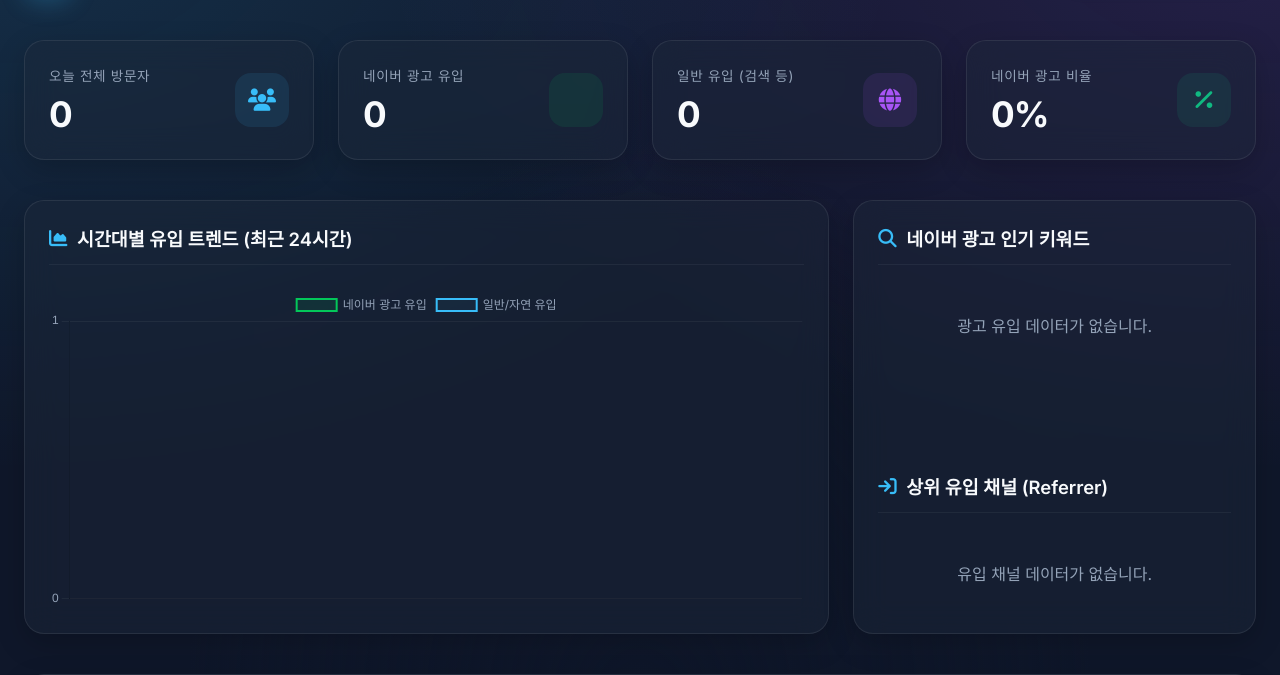
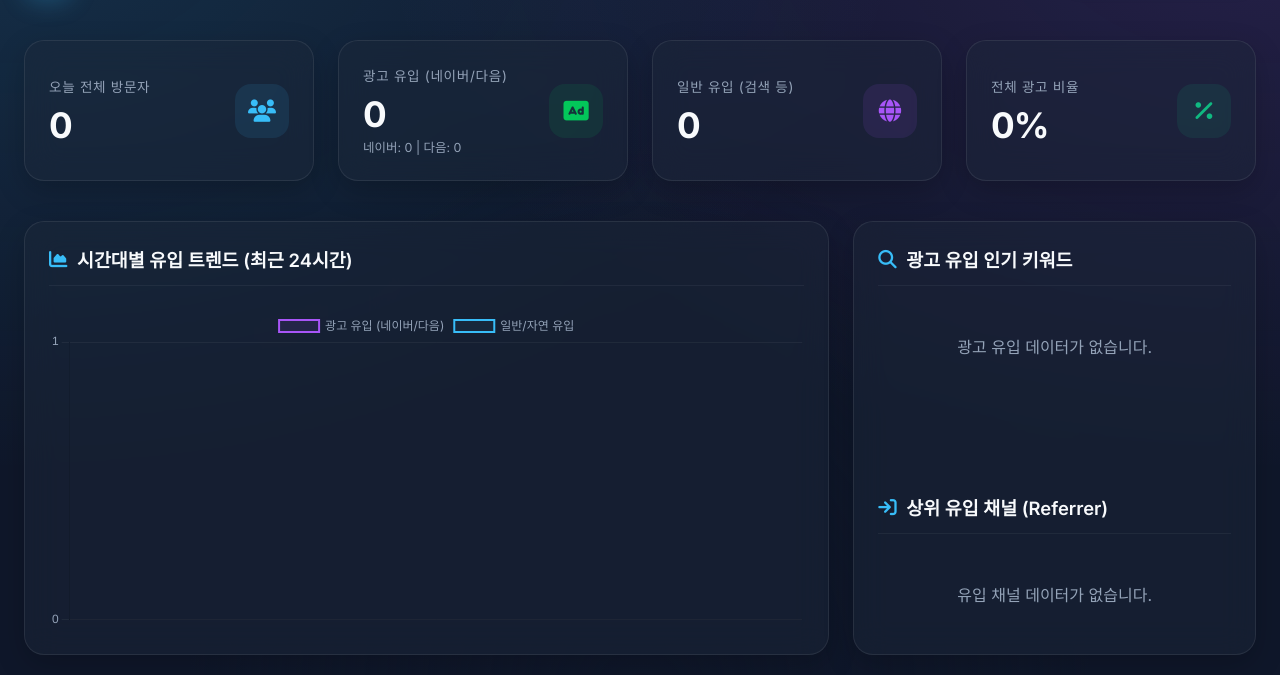
Before and after one commit to bnc4233/114check, a Flask app: page /admin in a window 1280 px wide. Shown: the part 93-768 px from the top of the page. Run offline with Flask 3, Linux system fonts and the light colour scheme; data that the repository does not hold is empty; some libraries are stand-ins or nearby versions.

Commit message:
다음광고유입추가

```diff
--- a/app.py
+++ b/app.py
@@ -33,32 +33,30 @@ def detect_device(user_agent):
 
 def parse_naver_ads(url, referrer):
     """
-    Parses Naver ad parameters from the URL and checks the referrer.
-    Naver parameters: n_media, n_query, n_rank, n_ad_group, n_ad, n_keyword
+    Parses Naver and Daum ad parameters from the URL and checks the referrer.
+    - Return value for is_ad_type: 0 (Organic), 1 (Naver Ad), 2 (Daum Ad)
     """
-    is_naver_ad = False
+    is_ad_type = 0
     keyword = None
     media = None
     ad_group = None
     ad_id = None
 
     if not url:
-        return is_naver_ad, keyword, media, ad_group, ad_id
+        return is_ad_type, keyword, media, ad_group, ad_id
 
     # Parse URL parameters
     parsed_url = urllib.parse.urlparse(url)
     params = urllib.parse.parse_qs(parsed_url.query)
 
-    # Check for Naver tracking parameters (e.g. n_media, n_query)
-    # The parameters are returned as lists by parse_qs
+    # 1. Check for Naver tracking parameters (e.g. n_media, n_query)
     if 'n_media' in params or 'n_query' in params or 'n_keyword' in params:
-        is_naver_ad = True
+        is_ad_type = 1
 
         # Decode keyword (usually in n_query)
         if 'n_query' in params:
             raw_keyword = params['n_query'][0]
             try:
-                # Naver keyword is URL encoded
                 keyword = urllib.parse.unquote(raw_keyword)
             except Exception:
                 keyword = raw_keyword
@@ -66,7 +64,6 @@ def parse_naver_ads(url, referrer):
         # Extract media source
         if 'n_media' in params:
             media_code = params['n_media'][0]
-            # Map common Naver media codes if known, else display code
             media_map = {
                 '1': '네이버_통합검색(PC)',
                 '2': '네이버_통합검색(모바일)',
@@ -74,7 +71,7 @@ def parse_naver_ads(url, referrer):
                 '4': '네이버_블로그/카페',
                 '5': '네이버_쇼핑'
             }
-            media = media_map.get(media_code, f"기타매체({media_code})")
+            media = media_map.get(media_code, f"네이버_기타매체({media_code})")
 
         # Extract ad group and ad ID
         if 'n_ad_group' in params:
@@ -82,12 +79,57 @@ def parse_naver_ads(url, referrer):
         if 'n_ad' in params:
             ad_id = params['n_ad'][0]
 
-    # Double check Referrer as fallback for organic Naver search or ad clicks
-    if not is_naver_ad and referrer:
+    # 2. Check for Daum / Kakao Keyword Ads tracking parameters (e.g. DMKW, k_query, k_keyword)
+    elif any(k in params for k in ['DMKW', 'DMCOL', 'k_query', 'k_keyword', 'k_campaign']):
+        is_ad_type = 2
+
+        # Extract keyword (k_query is actual user query, DMKW is target keyword, k_keyword is registered keyword)
+        if 'k_query' in params:
+            raw_keyword = params['k_query'][0]
+        elif 'DMKW' in params:
+            raw_keyword = params['DMKW'][0]
+        elif 'k_keyword' in params:
+            raw_keyword = params['k_keyword'][0]
+        else:
+            raw_keyword = None
+
+        if raw_keyword:
+            try:
+                keyword = urllib.parse.unquote(raw_keyword)
+            except Exception:
+                keyword = raw_keyword
+
+        # Extract media / collection
+        if 'DMCOL' in params:
+            col_code = params['DMCOL'][0].upper()
+            col_map = {
+                'PM': '다음_프리미엄링크',
+                'SM': '다음_와이드링크',
+                'MOBILE': '다음_모바일웹'
+            }
+            media = col_map.get(col_code, f"다음_기타매체({col_code})")
+        else:
+            media = '다음_검색광고'
+
+        # Extract campaign and adgroup as group and ad IDs
+        if 'k_campaign' in params:
+            ad_group = f"캠페인:{params['k_campaign'][0]}"
+        if 'k_adgroup' in params:
+            ad_id = f"그룹:{params['k_adgroup'][0]}"
+
+    # Double check Referrer as fallback
+    if is_ad_type == 0 and referrer:
         parsed_ref = urllib.parse.urlparse(referrer)
         if 'ad.search.naver.com' in parsed_ref.netloc:
-            is_naver_ad = True
-            # Try to grab keywords if any search query is in the referrer
+            is_ad_type = 1
+            ref_params = urllib.parse.parse_qs(parsed_ref.query)
+            if 'q' in ref_params:
+                try:
+                    keyword = urllib.parse.unquote(ref_params['q'][0])
+                except Exception:
+                    pass
+        elif 'search.daum.net' in parsed_ref.netloc:
+            # Daum Organic search (not ad)
             ref_params = urllib.parse.parse_qs(parsed_ref.query)
             if 'q' in ref_params:
                 try:
@@ -95,8 +137,6 @@ def parse_naver_ads(url, referrer):
                 except Exception:
                     pass
         elif 'search.naver.com' in parsed_ref.netloc:
-            # Note: This is regular Naver search (Organic), not search ads.
-            # We keep is_naver_ad = False but could log keyword if needed.
             ref_params = urllib.parse.parse_qs(parsed_ref.query)
             if 'query' in ref_params:
                 try:
@@ -104,7 +144,7 @@ def parse_naver_ads(url, referrer):
                 except Exception:
                     pass
 
-    return is_naver_ad, keyword, media, ad_group, ad_id
+    return is_ad_type, keyword, media, ad_group, ad_id
 
 
 @app.route('/ping', methods=['GET'])
--- a/templates/admin.html
+++ b/templates/admin.html
@@ -345,6 +345,12 @@
             color: #02b34f;
         }
 
+        .badge-daum {
+            background: rgba(250, 204, 21, 0.15);
+            border: 1px solid rgba(250, 204, 21, 0.35);
+            color: #eab308;
+        }
+
         .badge-organic {
             background: rgba(56, 189, 248, 0.12);
             border: 1px solid rgba(56, 189, 248, 0.25);
@@ -492,11 +498,12 @@
         <!-- Card 2 -->
         <div class="glass-card stat-card stat-naver">
             <div class="stat-info">
-                <p>네이버 광고 유입</p>
+                <p>광고 유입 (네이버/다음)</p>
                 <h3 id="stat-naver">0</h3>
+                <span id="stat-ad-details" style="font-size: 0.78rem; color: var(--text-muted); display: block; margin-top: 0.2rem;">네이버: 0 | 다음: 0</span>
             </div>
             <div class="stat-icon-wrapper">
-                <i class="fa-solid fa-square-n"></i>
+                <i class="fa-solid fa-rectangle-ad"></i>
             </div>
         </div>
         <!-- Card 3 -->
@@ -512,7 +519,7 @@
         <!-- Card 4 -->
         <div class="glass-card stat-card stat-green">
             <div class="stat-info">
-                <p>네이버 광고 비율</p>
+                <p>전체 광고 비율</p>
                 <h3 id="stat-ratio">0%</h3>
             </div>
             <div class="stat-icon-wrapper">
@@ -537,7 +544,7 @@
         <div class="glass-card" style="display: flex; flex-direction: column; justify-content: space-between;">
             <div>
                 <div class="card-header">
-                    <h2><i class="fa-solid fa-magnifying-glass"></i> 네이버 광고 인기 키워드</h2>
+                    <h2><i class="fa-solid fa-magnifying-glass"></i> 광고 유입 인기 키워드</h2>
                 </div>
                 <ul class="ranking-list" id="keyword-list">
                     <li class="empty-state" style="padding: 1.5rem 0;">데이터가 없습니다.</li>
@@ -660,14 +667,14 @@
                 labels: hours.map(h => `${h}시`),
                 datasets: [
                     {
-                        label: '네이버 광고 유입',
+                        label: '광고 유입 (네이버/다음)',
                         data: naverCounts,
-                        borderColor: '#03c75a',
-                        backgroundColor: 'rgba(3, 199, 90, 0.1)',
+                        borderColor: '#a855f7', // Use purple accent for unified ad
+                        backgroundColor: 'rgba(168, 85, 247, 0.1)',
                         fill: true,
                         tension: 0.4,
                         borderWidth: 2,
-                        pointBackgroundColor: '#03c75a',
+                        pointBackgroundColor: '#a855f7',
                         pointHoverRadius: 7
                     },
                     {
@@ -742,8 +749,10 @@
             .then(data => {
                 // 1. Update stats card
                 const stats = data.stats;
+                const totalAds = (stats.naver_ad_visitors || 0) + (stats.daum_ad_visitors || 0);
                 document.getElementById('stat-total').textContent = stats.total_visitors.toLocaleString();
-                document.getElementById('stat-naver').textContent = stats.naver_ad_visitors.toLocaleString();
+                document.getElementById('stat-naver').textContent = totalAds.toLocaleString();
+                document.getElementById('stat-ad-details').textContent = `네이버: ${(stats.naver_ad_visitors || 0).toLocaleString()} | 다음: ${(stats.daum_ad_visitors || 0).toLocaleString()}`;
                 document.getElementById('stat-organic').textContent = stats.organic_visitors.toLocaleString();
                 document.getElementById('stat-ratio').textContent = `${stats.naver_ratio}%`;
 
@@ -801,8 +810,17 @@
                     logsTbody.innerHTML = '<tr><td colspan="8" class="empty-state" style="padding: 4rem 0;"><i class="fa-solid fa-folder-open"></i><p>아직 수집된 방문 기록이 없습니다.</p></td></tr>';
                 } else {
                     data.logs.forEach(log => {
-                        const badgeClass = log.is_naver_ad ? 'badge-naver' : 'badge-organic';
-                        const badgeText = log.is_naver_ad ? '<i class="fa-solid fa-square-n"></i> 네이버광고' : '<i class="fa-solid fa-globe"></i> 일반유입';
+                        let badgeClass, badgeText;
+                        if (log.is_naver_ad === 1) {
+                            badgeClass = 'badge-naver';
+                            badgeText = '<i class="fa-solid fa-square-n"></i> 네이버광고';
+                        } else if (log.is_naver_ad === 2) {
+                            badgeClass = 'badge-daum';
+                            badgeText = '<i class="fa-solid fa-comment"></i> 다음광고';
+                        } else {
+                            badgeClass = 'badge-organic';
+                            badgeText = '<i class="fa-solid fa-globe"></i> 일반유입';
+                        }
                         const keywordDisplay = log.naver_keyword ? `"${log.naver_keyword}"` : '-';
                         const mediaDisplay = log.naver_media ? ` <span style="font-size:0.75rem; color:var(--text-muted)">(${log.naver_media})</span>` : '';
                         const refDisplay = log.referrer ? `<a href="${log.referrer}" target="_blank" class="referrer-link">${log.referrer}</a>` : '직접 입력 / 즐겨찾기';
```
Also changed, not shown: database.py (+19 -10 lines).
